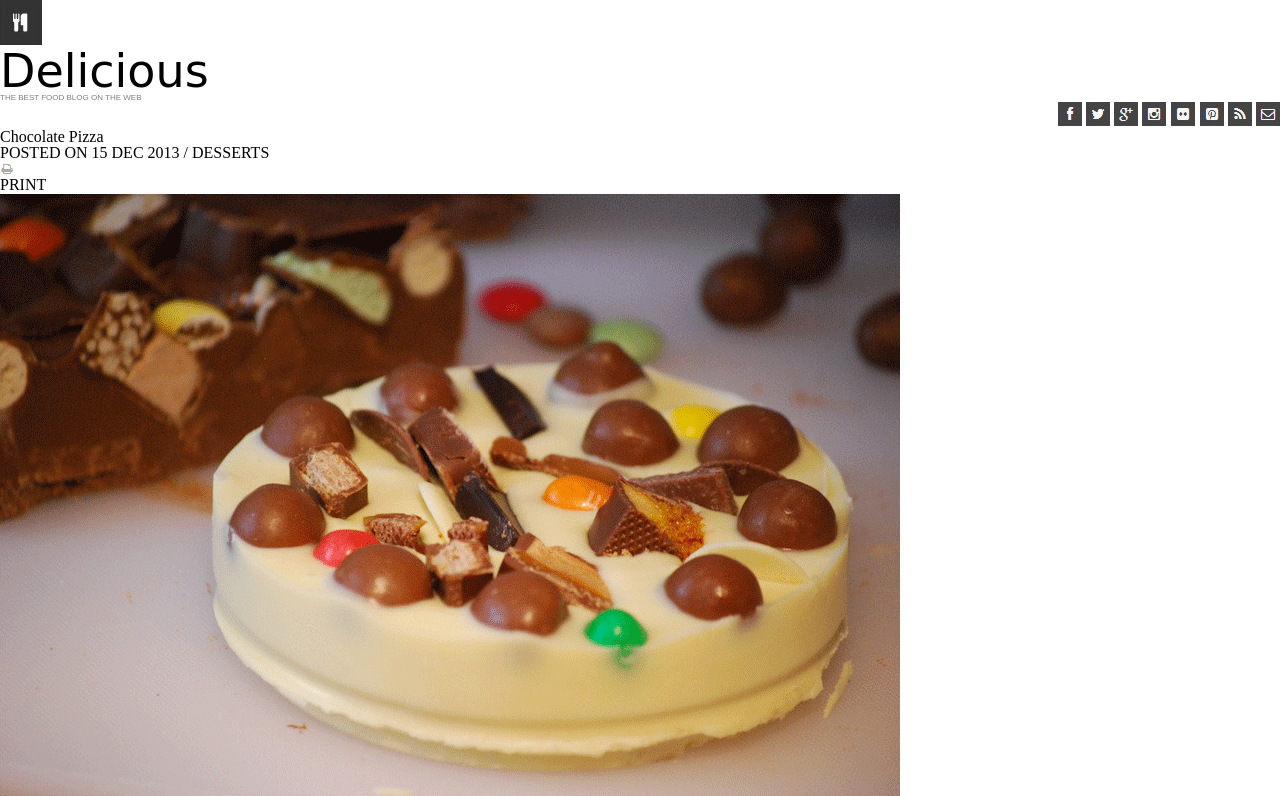
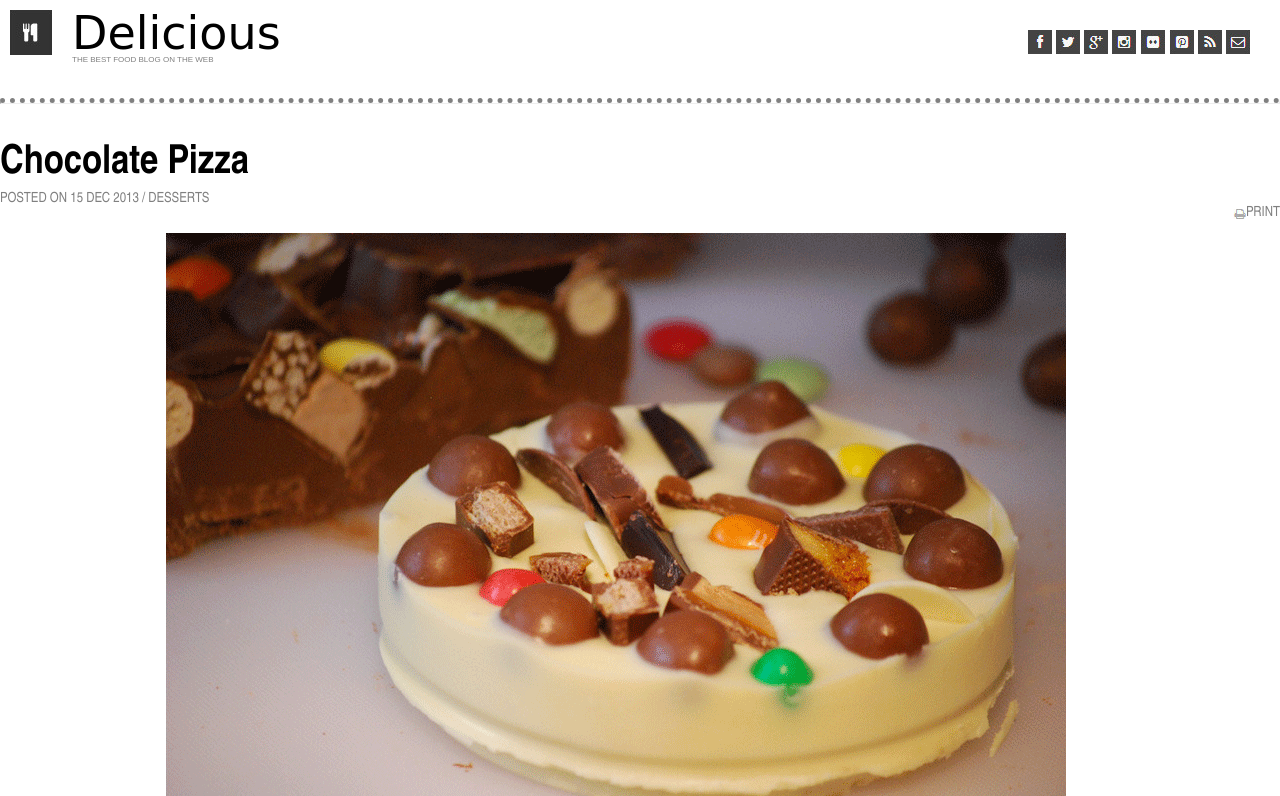
Before and after one commit to masonrybits/Chocolate-Pizza, a plain HTML site: page index.html in a window 1280 px wide. Shown: the top 796 px of the page. Drawn offline with Linux system fonts and the light colour scheme.

Commit message:
centered the image, time to switch

```diff
--- a/css/style.css
+++ b/css/style.css
@@ -1,9 +1,25 @@
 header {
   width: 100%;
   display: inline-block;
+
+}
+
+header div {
+  float: left;
+  padding: 10px;
+}
+
+#logo {
+  padding: 10px;
+  float: left;
+}
+
+hr {
+  border-top: 5px dotted grey;
 }
 
 header ul {
+  padding: 30px;
   float: right;
   display: inline-block;
 }
@@ -23,3 +39,37 @@ header p {
   font-size: 8px;
   font-family: Arial, sans-serif;
 }
+
+main section h1 {
+  font-weight: bold;
+  font-family: Arial Narrow, sans-serif	;
+  font-size: 40px;
+  margin-top: 40px;
+  margin-bottom: 8px;
+}
+
+main section h3 {
+  font-size: 14px;
+  font-family: Arial Narrow, sans-serif	;
+  color: grey;
+}
+
+#print {
+  display: inline-block;
+  float: right;
+  margin-bottom: 12px;
+}
+
+#print h4 {
+  font-size: 14px;
+  font-family: Arial Narrow, sans-serif	;
+  float: right;
+  color:grey;
+}
+
+#choco {
+  display: block;
+  margin-top: 26px;
+  margin-left: auto;
+  margin-right: auto;
+}
--- a/index.html
+++ b/index.html
@@ -13,9 +13,11 @@
 <body>
 
   <header>
-    <img src="img/logo.png" alt="logo">
+    <img id="logo" src="img/logo.png" alt="logo">
+    <div>
       <h1>Delicious</h1>
       <p>THE BEST FOOD BLOG ON THE WEB</p>
+    </div>
     <ul>
       <li><a><img src="img/fb-icon.png"></a></li>
       <li><a><img src="img/twit-icon.png"></a></li>
@@ -29,15 +31,20 @@
 
   </header>
 
+  <hr>
+
   <main>
     <section>
       <h1>Chocolate Pizza</h1>
       <h3>POSTED ON 15 DEC 2013 / DESSERTS</h3>
+      <div id="print">
         <img src="img/print-icon.png" alt="click to print">
         <h4>PRINT</h4>
+      </div>
+
     </section>
 
-    <img src="img/choco-pizza.png" alt="choco pizza">
+    <img id="choco" src="img/choco-pizza.png" alt="choco pizza">
 
     <p>
       Lorem ipsum dolor sit amet, consectetur adipiscing elit, sed do eiusmod tempor incididunt ut labore et dolore
```
Lines whose indentation alone changed are shown as unchanged.
